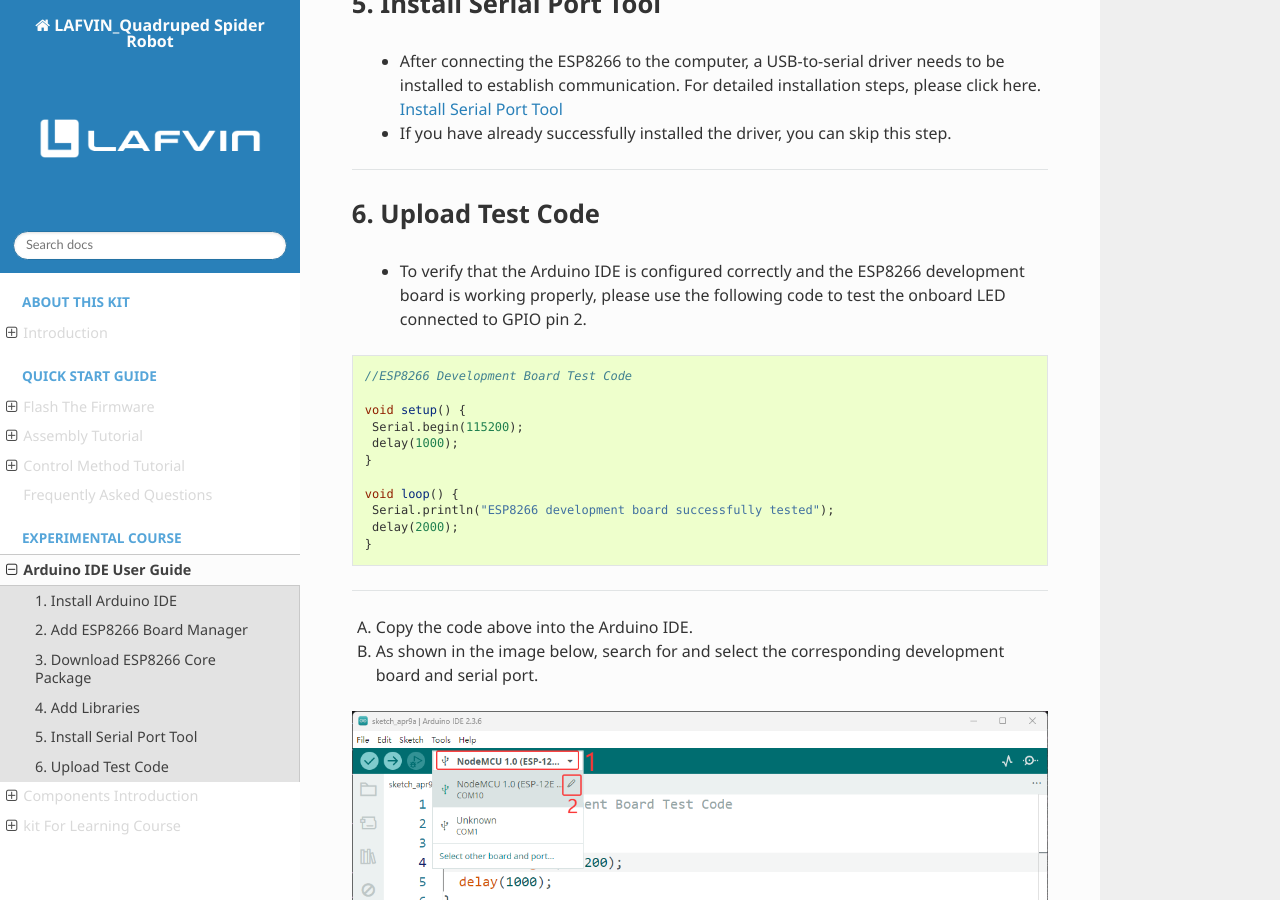
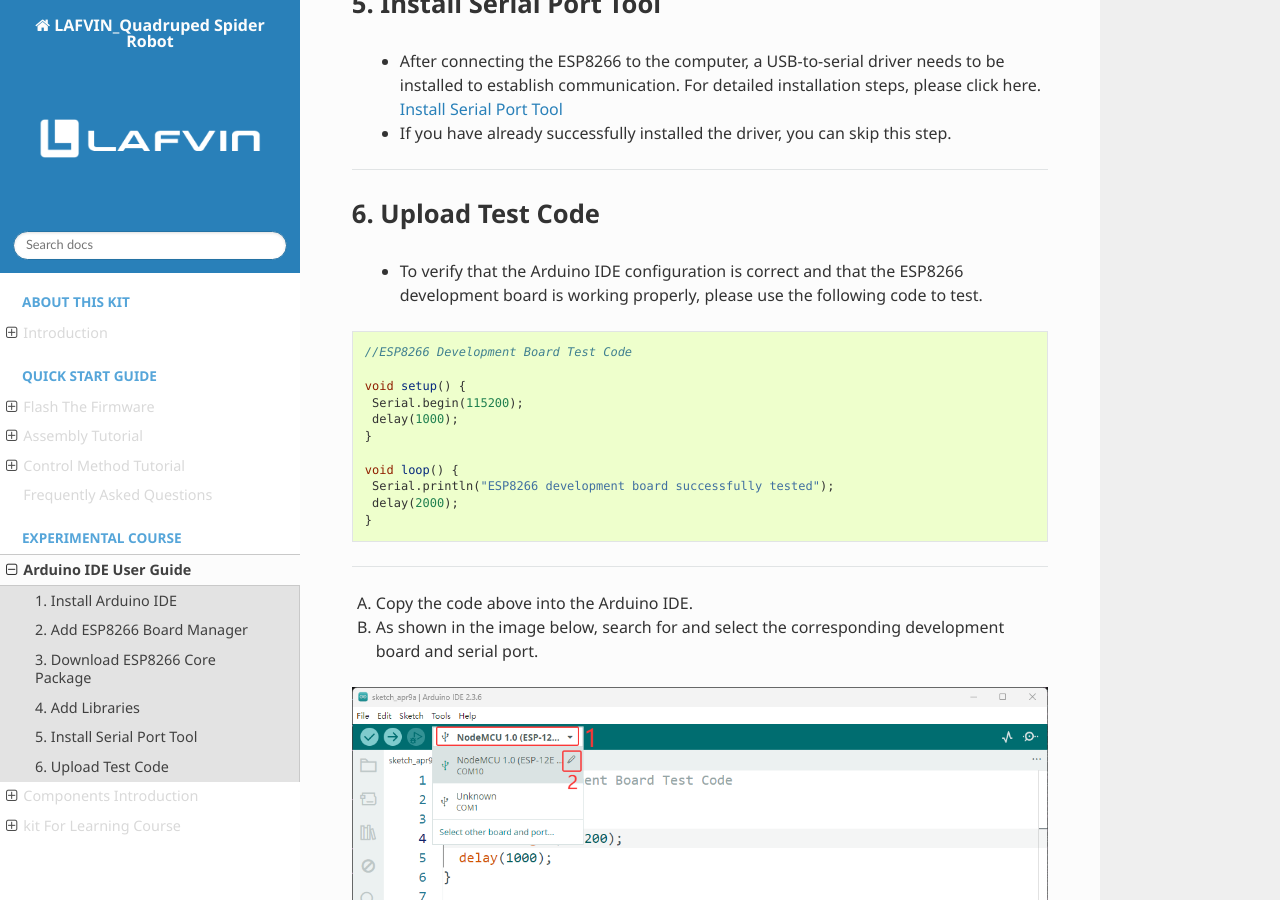
Before and after one commit to lafvintech/LAFVIN_Quadruped-Spider-Robot, a Sphinx documentation site: the page built from docs/source/ArduinoIDEUserGuide.rst, in a window 1280 px wide and 900 px high, scrolled down 11270 px. Built offline with Sphinx 7.4.7 and the Read the Docs theme 3.1.0, drawn with Linux system fonts in a browser that asks for light colours.

Commit message:
Update ArduinoIDEUserGuide.rst

```diff
--- a/docs/source/ArduinoIDEUserGuide.rst
+++ b/docs/source/ArduinoIDEUserGuide.rst
@@ -207,7 +207,7 @@
 6. Upload Test Code
 -------------------
 
- - To verify that the Arduino IDE is configured correctly and the ESP8266 development board is working properly, please use the following code to test the onboard LED connected to GPIO pin 2.
+ - To verify that the Arduino IDE configuration is correct and that the ESP8266 development board is working properly, please use the following code to test.
 
 .. code-block:: cpp
 
```
